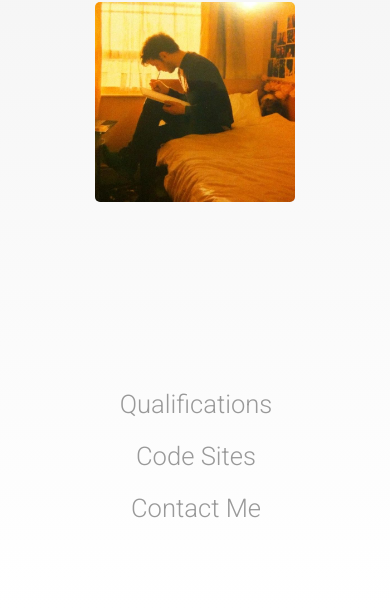
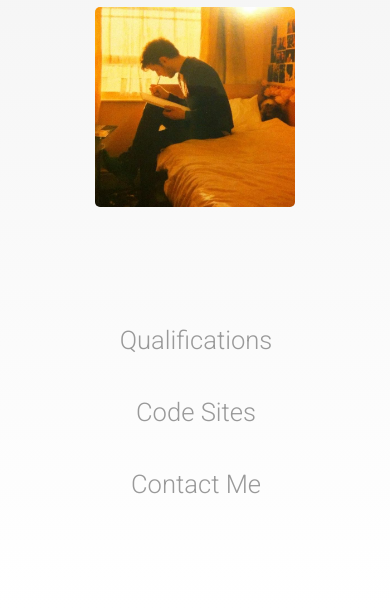
Before and after one commit to mattbeevor/mattbeevor.github.io, a plain HTML site: page index.html in a window 390 px wide. Shown: the part 243-853 px from the top of the page. Drawn offline with Linux system fonts and the light colour scheme.

Commit message:
Mobile commit 3

```diff
--- a/style.css
+++ b/style.css
@@ -95,9 +95,9 @@ article {
 	transition:height .25s linear, opacity .15s linear;
     -webkit-transition: height .25s linear, opacity .15s linear;
     position: relative;
-    top: 5px;
+    top: 0px;
     margin-bottom: 0;
-    padding: 0 10px;
+    padding: 10px;
     font-family: 'Roboto', sans-serif;
 	font-weight: 300;
     font-size: 1.3em;
@@ -123,8 +123,9 @@ article {
 
   article {
    font-size: 1.9em;
+   top: 13px;
   }
 
 }
 
-div > input:checked ~ article { height: 50vh; opacity: 1; }
+div > input:checked ~ article { height: 40vh; opacity: 1; }
```
